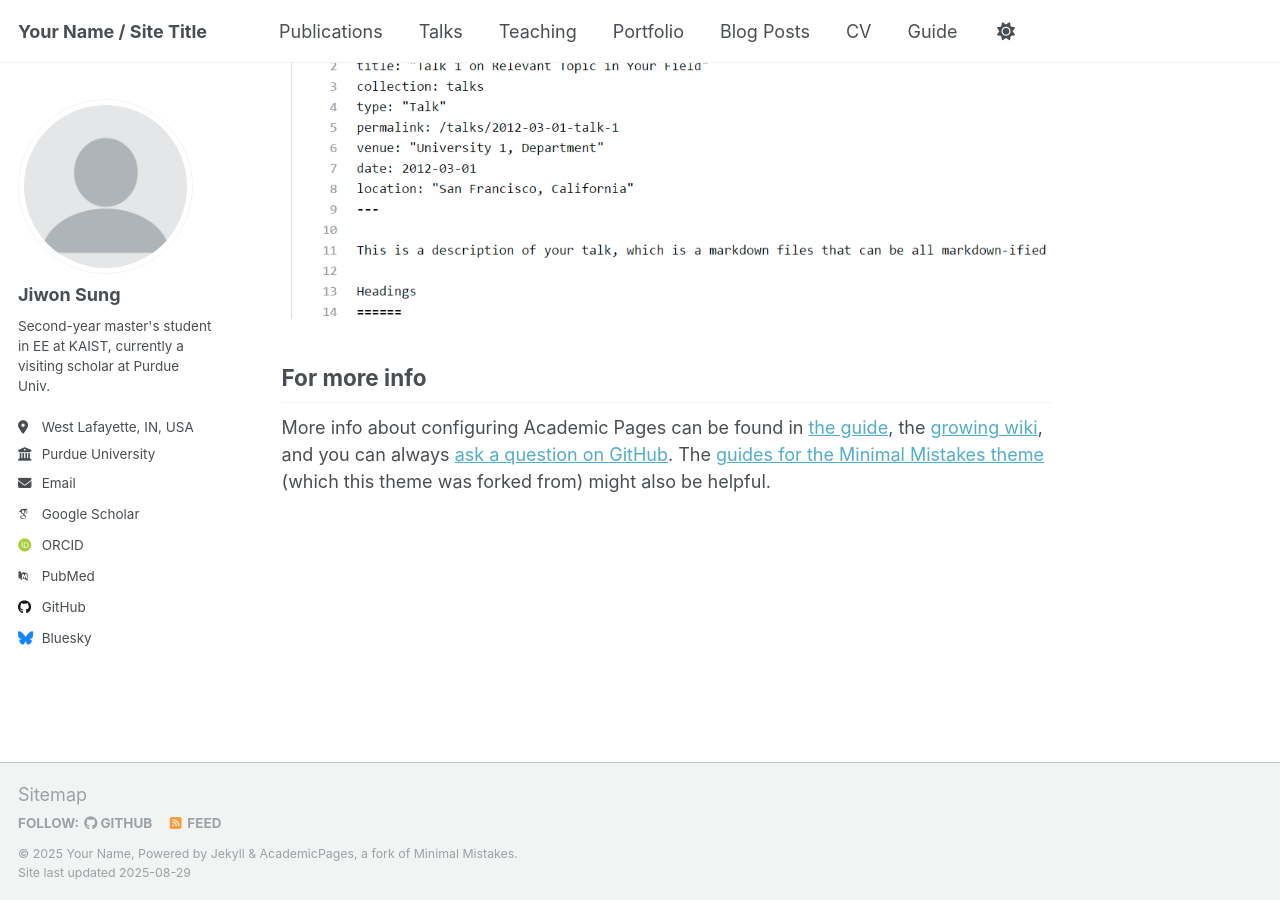
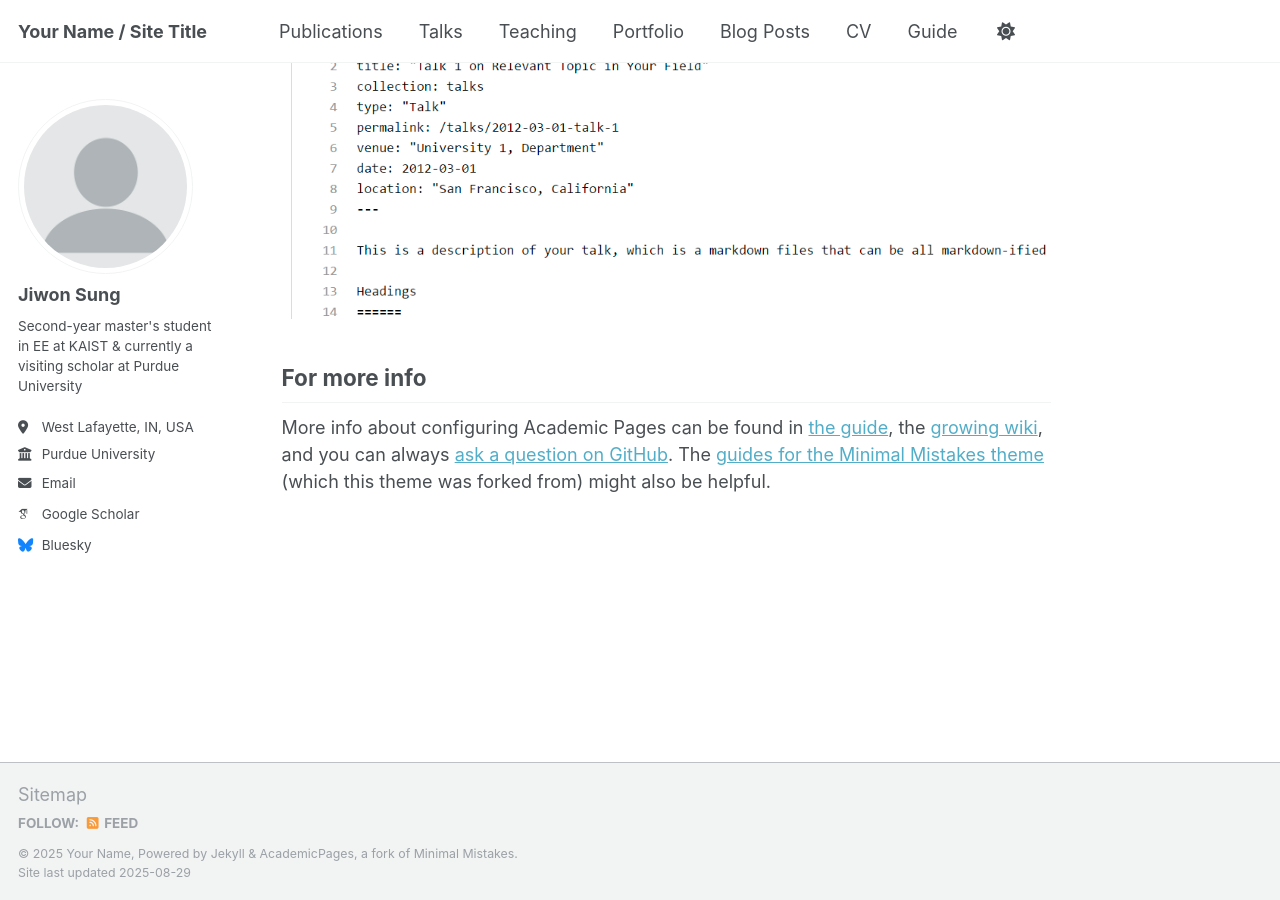
Before and after one commit to sunione/sunione.github.io, a Jekyll site: the page built from _pages/about.md, in a window 1280 px wide and 900 px high, scrolled down 2636 px. Built offline with Jekyll 4.4.1, drawn with Linux system fonts in a browser that asks for light colours; some web fonts are replaced.

Commit message:
Update _config.yml

```diff
--- a/_config.yml
+++ b/_config.yml
@@ -25,7 +25,7 @@ author:
   avatar           : "profile.png"
   name             : "Jiwon Sung"
   pronouns         : # example: "she/her"
-  bio              : "Second-year master's student in EE at KAIST, currently a visiting scholar at Purdue Univ."
+  bio              : "Second-year master's student in EE at KAIST & currently a visiting scholar at Purdue University"
   location         : "West Lafayette, IN, USA"
   employer         : "Purdue University"
   uri              : # URL
@@ -34,11 +34,11 @@ author:
   # Academic websites
   academia         : # URL
   arxiv            : # URL - Update with the correct link to your profile
-  googlescholar    : "https://scholar.google.com/citations?user=PS_CX0AAAAAJ"
+  googlescholar    : "https://scholar.google.com/citations?user=Hrj1oqUAAAAJ&hl=en"
   impactstory      : # URL
-  orcid            : "http://orcid.org/yourorcidurl"
+  orcid            : # "http://orcid.org/yourorcidurl"
   semantic         : # URL
-  pubmed           : "https://www.ncbi.nlm.nih.gov/pubmed/?term=john+snow"
+  pubmed           : # "https://www.ncbi.nlm.nih.gov/pubmed/?term=john+snow"
   researchgate     : # URL
   scopus           : # URL
 
@@ -46,7 +46,7 @@ author:
   bitbucket        : # Username - Update with your username on the site
   codepen          : # Username
   dribbble         : # Username
-  github           : "academicpages"
+  github           : # "academicpages"
   kaggle           : # Username
   stackoverflow    : # User number or user number and name (i.e., use "1" or "1/jeff-atwood")
 
```
